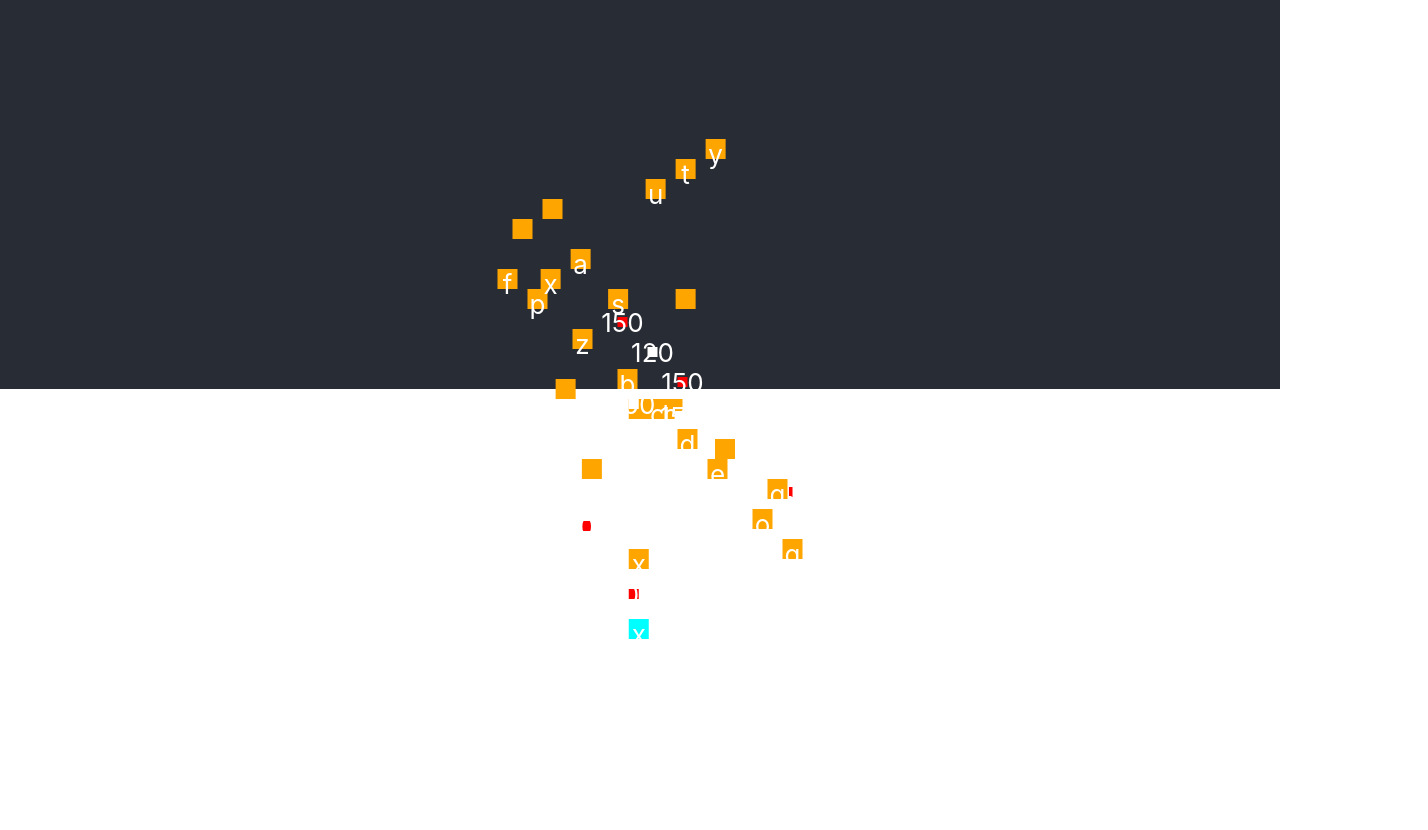
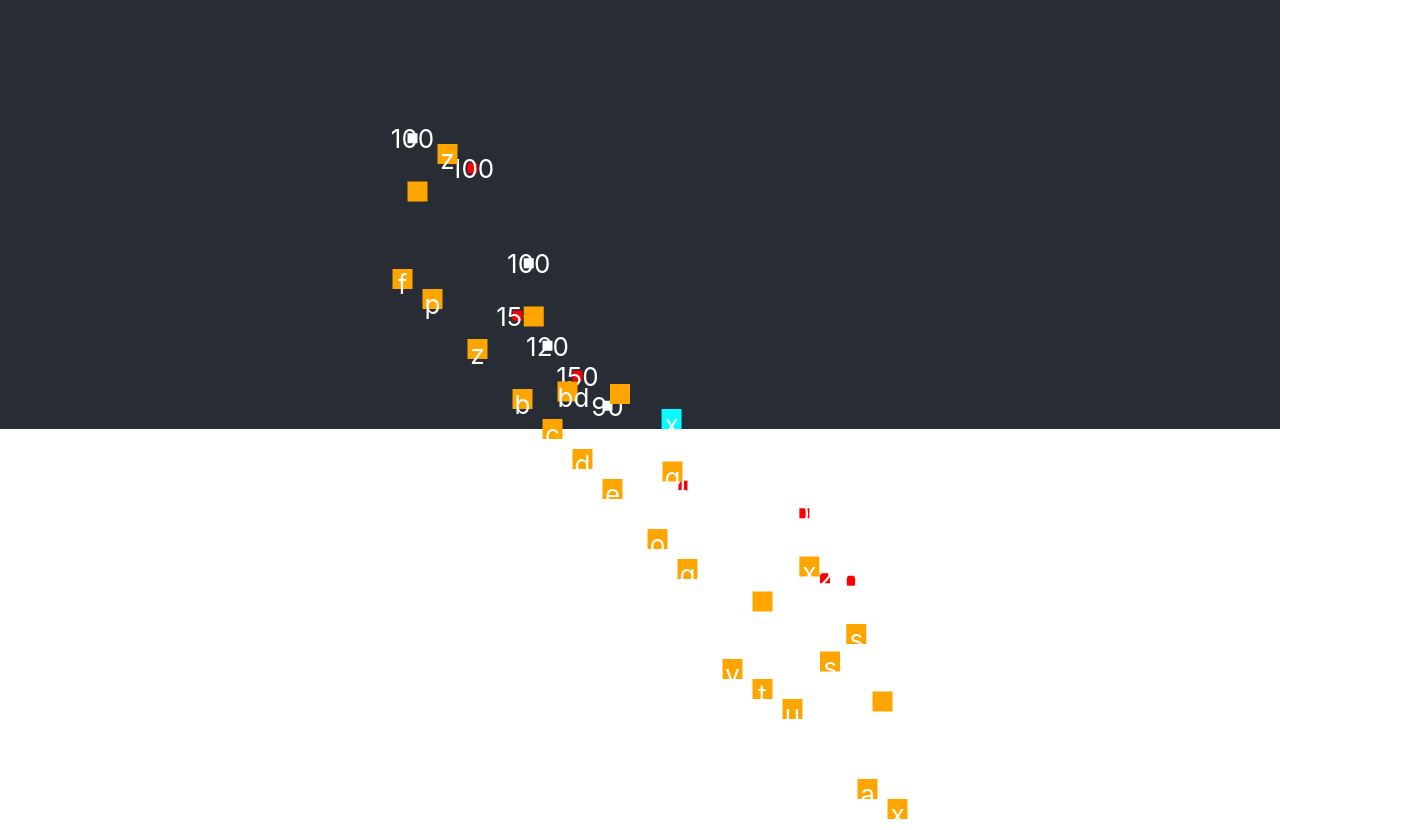
Before and after one commit to by-kitachan/react-tournament-board, a React (Vite) app: page / in a window 1280 px wide. Shown: the part 820-1650 px from the top of the page, 1428 px wide, since content can reach past the window. Before the commit the page ends 1470 px from the top, so only its background shows below. Built offline with nearby package versions, Linux system fonts and the light colour scheme; what @linaria/core would draw is missing.

Commit message:
feat: Implement winner links layer

```diff
--- a/src/App.tsx
+++ b/src/App.tsx
@@ -9,7 +9,6 @@ function App() {
         <p>React tournament board</p>
         <TournamentBoard
           direction="horizontal"
-          bidirectionalTree
           nodeRenderer={(props) =>
             (props.isLeaf || props.children.length > 1) && (
               <div
@@ -42,6 +41,11 @@ function App() {
             stroke: 'white',
             strokeLinejoin: 'round',
             strokeWidth: 2,
+          }}
+          winnerLinksLayerProps={{
+            stroke: 'magenta',
+            strokeLinejoin: 'round',
+            strokeWidth: 4,
           }}
           competitor={[
             [
@@ -87,6 +91,20 @@ function App() {
               ],
               winnerId: ['b', 'd'],
             },
+            {
+              result: [
+                { id: 'p', score: 100 },
+                { id: 'z', score: 100 },
+              ],
+              winnerId: 'z',
+            },
+            {
+              result: [
+                { id: 's', score: 2 },
+                { id: 'x', score: 1 },
+              ],
+              winnerId: 's',
+            },
           ]}
         />
       </header>
--- a/src/components/TournamentBoard.tsx
+++ b/src/components/TournamentBoard.tsx
@@ -21,6 +21,7 @@ export const TournamentBoard = <
   nodeRenderer,
   matchingResultRenderer,
   treeLinksLayerProps = {},
+  winnerLinksLayerProps = {},
   direction = 'horizontal',
   boardSize = 500,
   descenderLinkLengthRatio = 0.7,
@@ -37,11 +38,12 @@ export const TournamentBoard = <
     () =>
       traverseTreeNodeStatus({
         node: competitor,
+        matches,
         leafDistance,
         groupDistance,
         depth: 0,
       }),
-    [competitor],
+    [competitor, matches, leafDistance, groupDistance],
   );
   let subTreeStatus: [NodeStatus<T>, NodeStatus<T>] | undefined;
   if (bidirectionalTree) {
@@ -93,7 +95,6 @@ export const TournamentBoard = <
           layerProps={treeLinksLayerProps}
           {...{
             treeLayout,
-            matches,
             direction,
             boardSize,
             descenderLinkLengthRatio,
@@ -104,13 +105,32 @@ export const TournamentBoard = <
             rootPadding,
           }}
         />
+        {matches.length && (
+          <TreeLinksLayer
+            treeNodeStatus={subTreeStatus || treeNodeStatus}
+            layerProps={winnerLinksLayerProps}
+            showWinnerLinks
+            {...{
+              treeLayout,
+              matches,
+              direction,
+              boardSize,
+              descenderLinkLengthRatio,
+              ascenderLinkLengthRatio,
+              leafDistance,
+              groupDistance,
+              leafPadding,
+              rootPadding,
+            }}
+          />
+        )}
       </SVGLayer>
       {(nodeRenderer || matchingResultRenderer) && (
         <NodeComponentsLayer
           treeNodeStatus={subTreeStatus || treeNodeStatus}
+          rootMatch={treeNodeStatus.match}
           {...{
             treeLayout,
-            matches,
             nodeRenderer,
             matchingResultRenderer,
             direction,
--- a/src/components/TournamentBoard/NodeComponentsLayer.tsx
+++ b/src/components/TournamentBoard/NodeComponentsLayer.tsx
@@ -38,7 +38,7 @@ export const NodeComponentsLayer = <
 >({
   treeNodeStatus,
   treeLayout,
-  matches,
+  rootMatch,
   nodeRenderer,
   matchingResultRenderer,
   direction,
@@ -51,10 +51,10 @@ export const NodeComponentsLayer = <
 }: {
   treeNodeStatus: NodeStatus<T> | [NodeStatus<T>, NodeStatus<T>];
   treeLayout: TreeLayout;
+  rootMatch?: NodeStatus['match'];
 } & Pick<TournamentBoardProps<T>, 'nodeRenderer' | 'matchingResultRenderer'> &
   Pick<
     Required<TournamentBoardProps<T>>,
-    | 'matches'
     | 'direction'
     | 'boardSize'
     | 'descenderLinkLengthRatio'
@@ -82,22 +82,6 @@ export const NodeComponentsLayer = <
   }, [treeNodeStatus, boardSize, rootPadding, leafPadding]);
 
   const propsTree = useMemo((): NodeRendererProps<T, U> => {
-    const findMatch = ({ children }: { children?: NodeStatus<T>[] }) => {
-      return (
-        children &&
-        matches.find((match) => {
-          const block: number[] = [];
-          return match.result.every(({ id }) => {
-            const index = children.findIndex((node) =>
-              node.leafIds.includes(id),
-            );
-            const found = index >= 0 && !block.includes(index);
-            block.push(index);
-            return found;
-          });
-        })
-      );
-    };
     const traverse = (n: NodeStatus<T>): NodeRendererProps<T, U> => {
       const { height, depth } = n;
       return n.children
@@ -107,7 +91,7 @@ export const NodeComponentsLayer = <
             height,
             depth,
             children: n.children.map(traverse),
-            match: findMatch(n),
+            match: n.match,
           }
         : {
             isLeaf: true,
@@ -124,7 +108,7 @@ export const NodeComponentsLayer = <
           height: rootHeight,
           depth: 0,
           children: treeNodeStatus.map(traverse),
-          match: findMatch({ children: treeNodeStatus }),
+          match: rootMatch,
         }
       : {
           ...(traverse(treeNodeStatus) as NodeRendererProps<T> & {
@@ -132,7 +116,7 @@ export const NodeComponentsLayer = <
           }),
           isRoot: true,
         };
-  }, [treeNodeStatus, rootHeight, matches]);
+  }, [treeNodeStatus, rootHeight, rootMatch]);
 
   const UserComponent = useCallback(
     ({
--- a/src/components/TournamentBoard/TreeLinksLayer.tsx
+++ b/src/components/TournamentBoard/TreeLinksLayer.tsx
@@ -15,9 +15,9 @@ export const TreeLinksLayer: React.VFC<
     treeNodeStatus: NodeStatus | [NodeStatus, NodeStatus];
     treeLayout: TreeLayout;
     layerProps: React.SVGProps<SVGGElement>;
+    showWinnerLinks?: boolean;
   } & Pick<
     Required<TournamentBoardProps>,
-    | 'matches'
     | 'direction'
     | 'boardSize'
     | 'descenderLinkLengthRatio'
@@ -31,7 +31,7 @@ export const TreeLinksLayer: React.VFC<
   treeNodeStatus,
   treeLayout,
   layerProps,
-  matches,
+  showWinnerLinks = false,
   direction,
   boardSize,
   descenderLinkLengthRatio,
@@ -58,6 +58,7 @@ export const TreeLinksLayer: React.VFC<
             treeNodeStatus={treeNodeStatus[0]}
             treeSize={(boardSize - rootPadding) / 2 - leafPadding}
             {...{
+              showWinnerLinks,
               direction,
               descenderLinkLengthRatio,
               ascenderLinkLengthRatio,
@@ -87,6 +88,7 @@ export const TreeLinksLayer: React.VFC<
             treeNodeStatus={treeNodeStatus[1]}
             treeSize={(boardSize - rootPadding) / 2 - leafPadding}
             {...{
+              showWinnerLinks,
               direction,
               descenderLinkLengthRatio,
               ascenderLinkLengthRatio,
@@ -111,6 +113,7 @@ export const TreeLinksLayer: React.VFC<
             treeNodeStatus={treeNodeStatus}
             treeSize={boardSize - rootPadding - leafPadding}
             {...{
+              showWinnerLinks,
               direction,
               descenderLinkLengthRatio,
               ascenderLinkLengthRatio,
--- a/src/components/TournamentBoard/tree.tsx
+++ b/src/components/TournamentBoard/tree.tsx
@@ -4,19 +4,26 @@ import {
   Direction,
   MatchingStructureNode,
   MatchingStructureItem,
+  MatchingResult,
+  MatchingResultItem,
   TournamentBoardProps,
 } from '../../types';
 import { GroupLayer } from '../chart/layer';
 import { Link } from '../chart/line';
 import { NodeStatus } from './types';
 
-export const traverseTreeNodeStatus = <T extends MatchingStructureItem>({
+export const traverseTreeNodeStatus = <
+  T extends MatchingStructureItem,
+  U extends MatchingResultItem
+>({
   node,
+  matches,
   leafDistance,
   groupDistance,
   depth,
 }: {
   node: MatchingStructureNode<T>;
+  matches: MatchingResult<U>[];
   leafDistance: number;
   groupDistance: number;
   depth: number;
@@ -35,6 +42,7 @@ export const traverseTreeNodeStatus = <T extends MatchingStructureItem>({
   const children = node.map((node) =>
     traverseTreeNodeStatus({
       node,
+      matches,
       leafDistance,
       groupDistance,
       depth: depth + 1,
@@ -48,6 +56,15 @@ export const traverseTreeNodeStatus = <T extends MatchingStructureItem>({
       ss[0] * children[0].treeWeight -
       ss[ss.length - 1] * (1 - children[ss.length - 1].treeWeight)) /
     2;
+  const match = matches.find((match) => {
+    const block: number[] = [];
+    return match.result.every(({ id }) => {
+      const index = children.findIndex((node) => node.leafIds.includes(id));
+      const found = index >= 0 && !block.includes(index);
+      block.push(index);
+      return found;
+    });
+  });
   return {
     id: children.reduce((id, n) => md5(`${id}${n.id}`), ''),
     height,
@@ -56,6 +73,7 @@ export const traverseTreeNodeStatus = <T extends MatchingStructureItem>({
     size: size + (height === 1 ? groupDistance : 0),
     treeWeight: rootLinkSize / size,
     children,
+    match,
   };
 };
 
@@ -102,6 +120,7 @@ export const SubTree: React.VFC<
   {
     treeNodeStatus: NodeStatus;
     treeSize: number;
+    showWinnerLinks: boolean;
   } & Required<
     Pick<
       TournamentBoardProps,
@@ -115,6 +134,7 @@ export const SubTree: React.VFC<
 > = ({
   treeNodeStatus,
   treeSize,
+  showWinnerLinks,
   direction,
   descenderLinkLengthRatio,
   ascenderLinkLengthRatio,
@@ -124,11 +144,17 @@ export const SubTree: React.VFC<
   const linkLength = treeSize / treeNodeStatus.height;
   const descenderLinkLength = linkLength * descenderLinkLengthRatio;
   const ascenderLinkLength = linkLength * ascenderLinkLengthRatio;
+
   const TreeGroups: React.VFC<
     {
       nodeStatus: NodeStatus<MatchingStructureItem>;
+      isWinner?: boolean;
     } & React.SVGProps<SVGGElement>
-  > = ({ nodeStatus: { height, children, size, treeWeight }, ...other }) => {
+  > = ({
+    nodeStatus: { height, children, size, treeWeight, match },
+    isWinner,
+    ...other
+  }) => {
     if (!children) {
       return null;
     }
@@ -137,13 +163,22 @@ export const SubTree: React.VFC<
       [],
     );
     const groupSizeOffset = height === 1 ? groupDistance / 2 : 0;
-    const leavesPos = children.reduce<number[]>(
-      (arr, n, i) => [
-        ...arr,
-        n.size * n.treeWeight + groupSizeOffset + (i > 0 ? accSize[i - 1] : 0),
-      ],
-      [],
-    );
+    const winnerIds = children.flatMap<string>((n) => {
+      return match?.winnerId &&
+        (Array.isArray(match.winnerId)
+          ? match.winnerId.some((id) => n.leafIds.includes(id))
+          : n.leafIds.includes(match.winnerId))
+        ? n.id
+        : [];
+    });
+    const leavesPos = children.flatMap<number>((n, i) => {
+      const pos =
+        n.size * n.treeWeight + groupSizeOffset + (i > 0 ? accSize[i - 1] : 0);
+      if (!showWinnerLinks || (children.length === 1 && isWinner)) {
+        return pos;
+      }
+      return winnerIds.includes(n.id) ? pos : [];
+    });
     const rootPos = size * treeWeight;
     return (
       <GroupLayer {...other}>
@@ -151,6 +186,9 @@ export const SubTree: React.VFC<
           <TreeGroups
             key={n.id}
             nodeStatus={n}
+            isWinner={
+              children.length === 1 ? isWinner : winnerIds.includes(n.id)
+            }
             transform={
               direction === 'vertical'
                 ? `translate(0 ${i > 0 ? accSize[i - 1] : 0})`
--- a/src/components/TournamentBoard/types.ts
+++ b/src/components/TournamentBoard/types.ts
@@ -1,4 +1,4 @@
-import { MatchingStructureItem } from '../../types';
+import { MatchingStructureItem, MatchingResult } from '../../types';
 
 export type NodeStatus<T = MatchingStructureItem> = {
   id: string;
@@ -11,10 +11,12 @@ export type NodeStatus<T = MatchingStructureItem> = {
   | {
       children: NodeStatus<T>[];
       leafItem?: undefined;
+      match?: MatchingResult;
     }
   | {
       children?: undefined;
       leafItem: T;
+      match?: undefined;
     }
 );
 
--- a/src/types.ts
+++ b/src/types.ts
@@ -67,6 +67,7 @@ export interface TournamentBoardProps<
     props: MatchingResultRendererProps<U>,
   ) => React.ReactNode;
   treeLinksLayerProps?: React.SVGProps<SVGGElement>;
+  winnerLinksLayerProps?: React.SVGProps<SVGGElement>;
   direction?: Direction;
   boardSize?: number;
   descenderLinkLengthRatio?: number;
```
